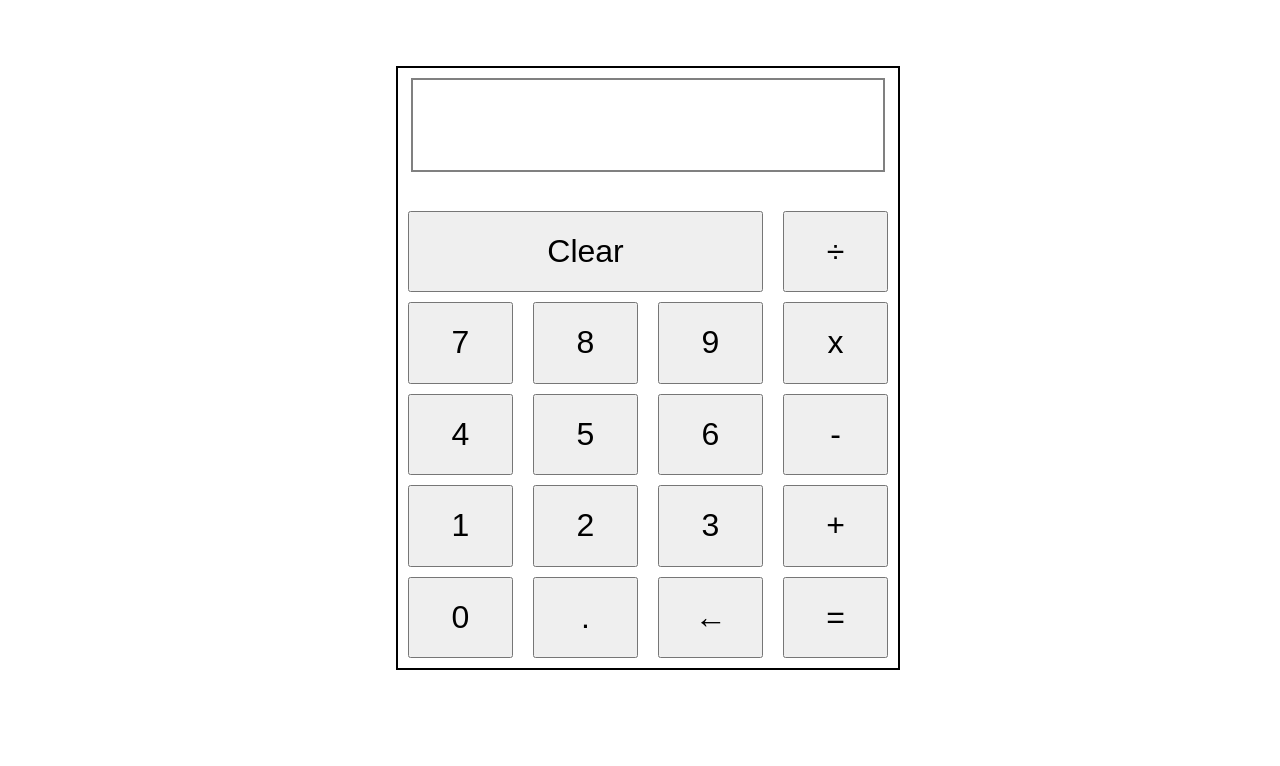
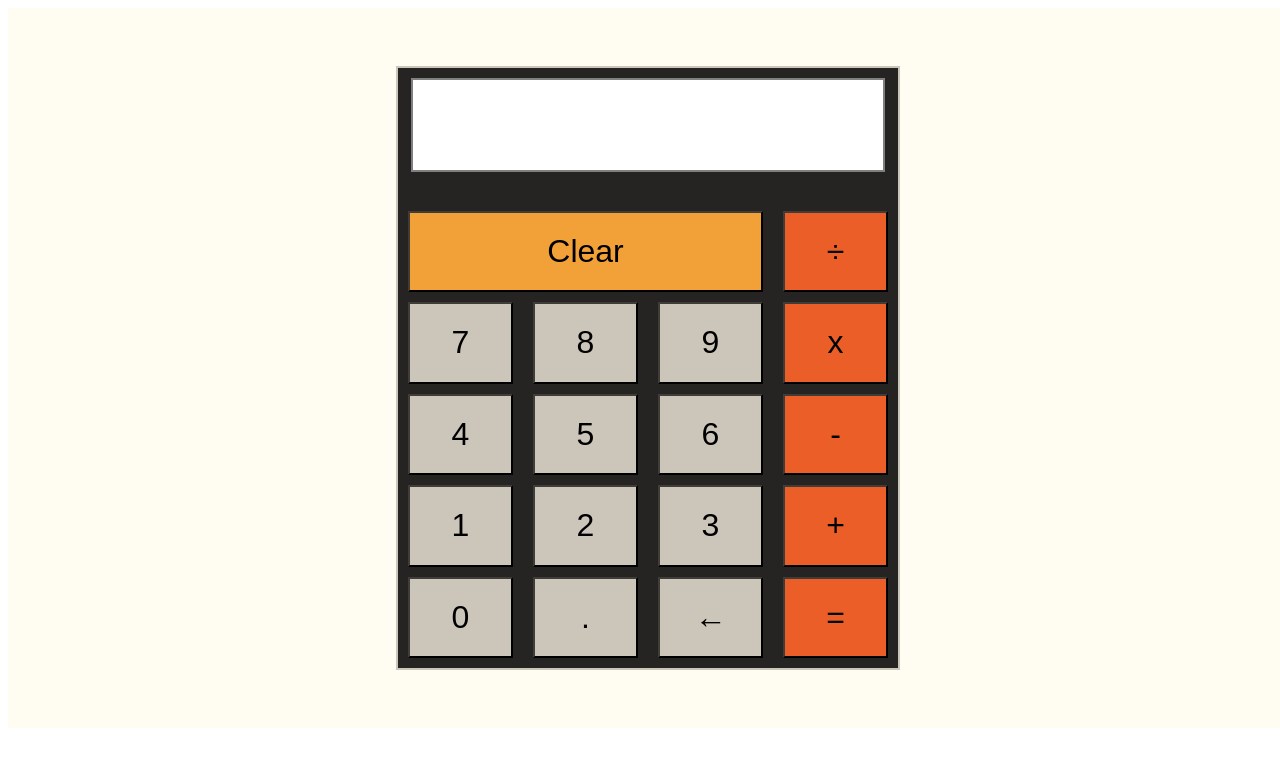
Before and after one commit to Jason-Script/calculator, a plain HTML site: page index.html in a window 1280 px wide. Drawn offline with Linux system fonts and the light colour scheme.

Commit message:
Add new color palette, fix bugs with operate()

```diff
--- a/index.html
+++ b/index.html
@@ -11,24 +11,24 @@
 <div id="page-container">
     <div id="calculator-container">
         <input type="text" id="display">
-        <button id="clear-button">Clear</button>
-        <button id="divide-button">÷</button>
+        <button id="clear-button" class="operator">Clear</button>
+        <button id="divide-button" class="operator">÷</button>
         <button class="num-button" value="7">7</button>
         <button class="num-button" value="8">8</button>
         <button class="num-button" value="9">9</button>
-        <button id="multiply-button">x</button>
+        <button id="multiply-button" class="operator">x</button>
         <button class="num-button" value="4">4</button>
         <button class="num-button" value="5">5</button>
         <button class="num-button" value="6">6</button>
-        <button id="subtract-button">-</button>
+        <button id="subtract-button" class="operator">-</button>
         <button class="num-button" value="1">1</button>
         <button class="num-button" value="2">2</button>
         <button class="num-button" value="3">3</button>
-        <button id="add-button">+</button>
+        <button id="add-button" class="operator">+</button>
         <button class="num-button" value="0">0</button>
-        <button>.</button>
+        <button class="num-button" value=".">.</button>
         <button>←</button>
-        <button id="equal-button" value="=">=</button>
+        <button id="equal-button" value="=" class="operator">=</button>
     </div>
 </div>
 </body>
--- a/scripts.js
+++ b/scripts.js
@@ -22,6 +22,13 @@ for (let i = 0; i < numButton.length; i++) {
 }
 
 function operate() {
+    if (display.value.includes("+") ||
+        display.value.includes("-") ||
+        display.value.includes("x") ||
+        display.value.includes("÷")
+    ) {
+        return;
+    }
     arr.push(display.value);
     if (arr[1] == "+") {
         let result = (Number(arr[0]) + Number(arr[2]));
@@ -113,11 +120,3 @@ multiplyButton.addEventListener("click", () => {
 divideButton.addEventListener("click", () => {
     divide();
 })
-
-
-
-
-// Create a new function that will perform an operation when the = button is clicked. Call the function if there are already 2 items inside of the array.
-//Remove arr.push from the first part of add function, and instead, add " + " to the input box. Slice up the string into an array, using spaces as the delimiter.
-
-// Use get element by clas name, loop through all elements with a for loop and apply event listener to each one
--- a/style.css
+++ b/style.css
@@ -4,6 +4,7 @@
     height: 90vh;
     justify-content: center;
     align-items: center;
+    background-color: #fffcf2;
 }
 
 
@@ -11,18 +12,20 @@
     display: flex;
     width: 500px;
     height: 600px;
-    outline: solid 2px black;
+    outline: solid 2px #ccc5b9;
     justify-content: center;
     flex-wrap: wrap;
+    background-color: #252422;
 }
 
 #display {
     border: solid 2px grey;
+    text-align: right;
     padding: 0 10px;
     width: 90%;
     height: 15%;
     margin-top: 2%;
-    font-size: 24pt;
+    font-size: 28pt;
 }
 
 #display:focus {
@@ -33,6 +36,7 @@
 #clear-button {
     display: flex;
     flex-basis: 350px;
+    background-color: #f2a138;
 }
 
 #divide-button {
@@ -46,4 +50,10 @@ button {
     font-size: 24pt;
     justify-content: center;
     align-items: center;
+    border-color: #403d39;
+    background-color: #ccc5b9;
 }
+
+.operator {
+    background-color: #eb5e28;
+}
```
